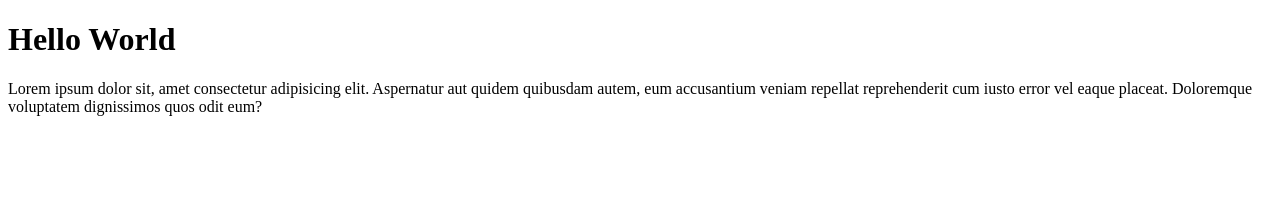
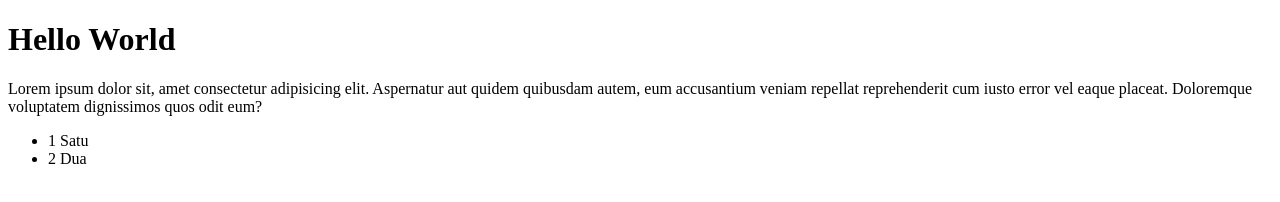
Before and after one commit to bijikatul17/wpu-git-test-2, a plain HTML site: page index.html in a window 1280 px wide. Drawn offline with Linux system fonts and the light colour scheme.

Commit message:
Menambahkan list ke file index.html

```diff
--- a/index.html
+++ b/index.html
@@ -9,5 +9,9 @@
   <body>
     <h1>Hello World</h1>
     <p>Lorem ipsum dolor sit, amet consectetur adipisicing elit. Aspernatur aut quidem quibusdam autem, eum accusantium veniam repellat reprehenderit cum iusto error vel eaque placeat. Doloremque voluptatem dignissimos quos odit eum?</p>
+    <ul>
+      <li>1 Satu</li>
+      <li>2 Dua</li>
+    </ul>
   </body>
 </html>
```
